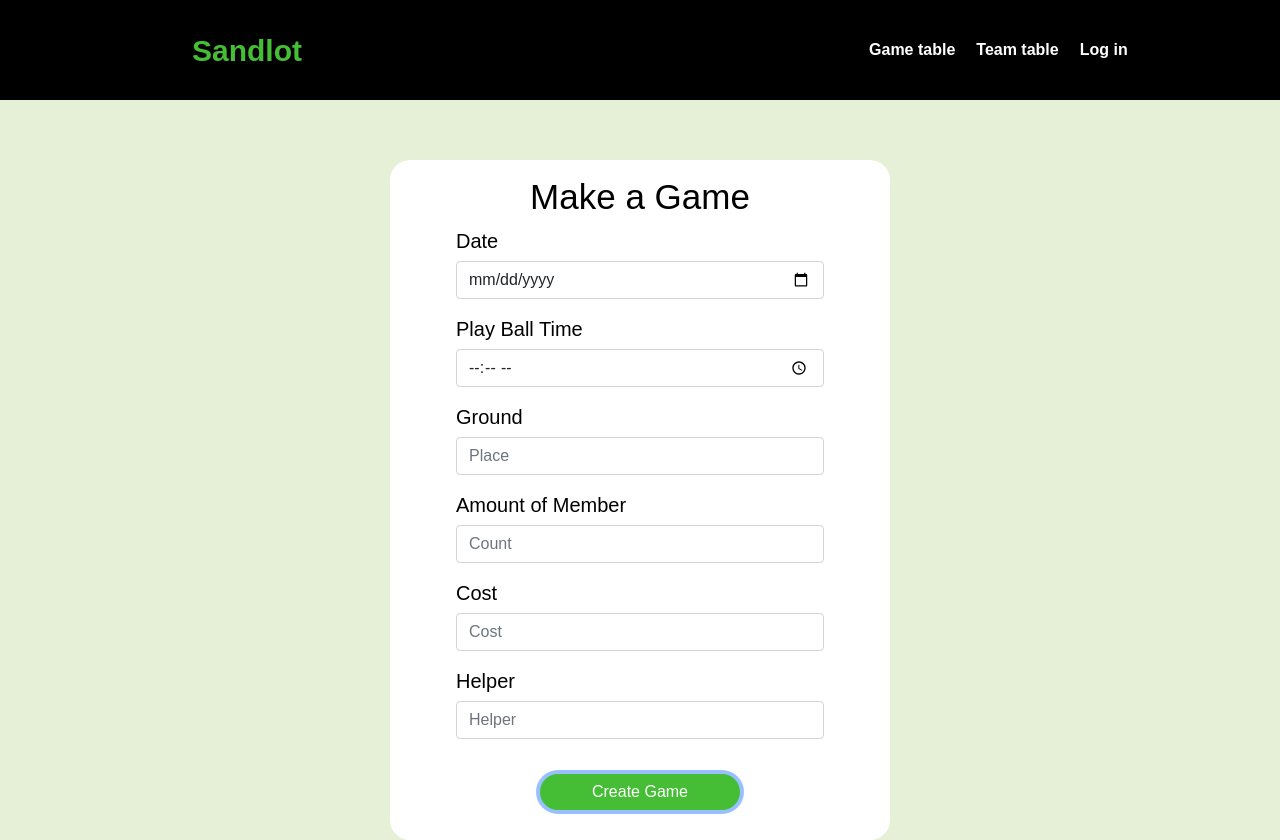
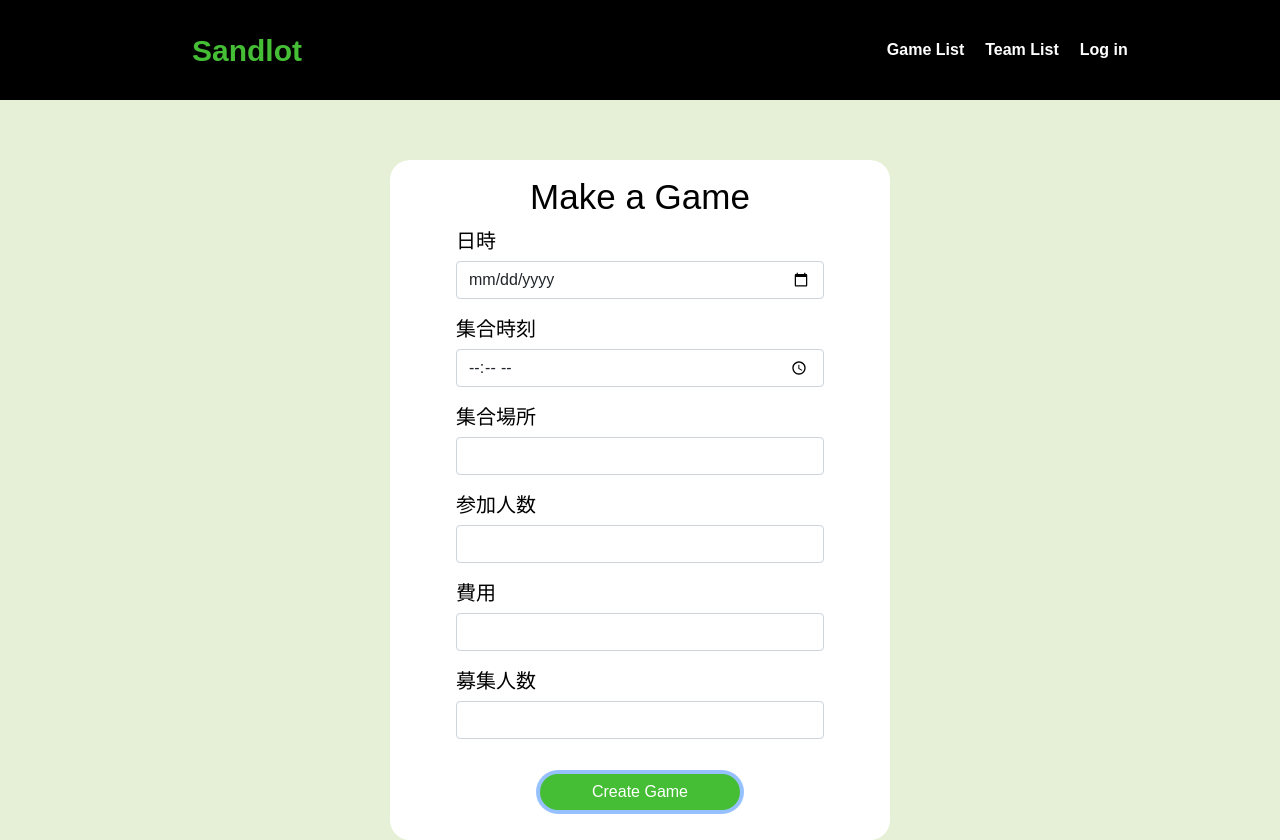
Before and after one commit to kaheiseki/sandlot, a React (Create React App) app: page /creategame in a window 1280 px wide. Built offline with nearby package versions, Linux system fonts and the light colour scheme; no server answers.

Commit message:
translate japanese

```diff
--- a/src/App.js
+++ b/src/App.js
@@ -46,10 +46,10 @@ const App = () => {
         <BrowserRouter>
           <Routes>
             <Route path="/" element={<GameInfo/>}/>
-            <Route path="/gameinfo" element={<GameInfo/>}/>
+            <Route path="/gamelist" element={<GameInfo/>}/>
             <Route path="/myteam" element={<MyTeam/>}/>
             <Route path="/creategame"  element={<CreateGamePost />}/>
-            <Route path="/teamtable" element={<TeamInfo/>}/>
+            <Route path="/teamlist" element={<TeamInfo/>}/>
             <Route path = "/createteam" element = {<AddTeam/>}/>
             <Route path = "/login" element = {<Login/>}/>
             <Route path = "/logout" element = {<Logout/>}/>
--- a/src/components/header/header.js
+++ b/src/components/header/header.js
@@ -11,22 +11,21 @@ const Header = ({isLogin, username}) => {
   const LogOut = () => {
     auth.signOut();
   }
-  console.log(isLogin);
   if(isLogin){
     return(
       <Navbar collapseOnSelect expand="lg" className="header_outline">
-        <Navbar.Brand href="/gameinfo" className="headerText">
+        <Navbar.Brand href="/gamelist" className="headerText">
             Sandlot
         </Navbar.Brand>
         <Navbar.Toggle aria-controls="responsive-navbar-nav" />
         <Navbar.Collapse id="responsive-navbar-nav">
           <div className="header_contents_outline">
             <Nav className="mr-auto">
-              <Nav.Link href="/gameinfo" className="headerContents">Game Table</Nav.Link>
+              <Nav.Link href="/gamelist" className="headerContents">Game List</Nav.Link>
+              <Nav.Link href="/creategame" className="headerContents">Post game</Nav.Link>
+              <Nav.Link href="/teamlist" className="headerContents">Team List</Nav.Link>
               <Nav.Link href="/myteam" className="headerContents">MyTeam</Nav.Link>
-              <Nav.Link href="/creategame" className="headerContents">Post game</Nav.Link>
-              <Nav.Link href="/teamtable" className="headerContents">Team table</Nav.Link>
-              <Nav.Link href="/login" className="headerContents" onClick={()=>LogOut()}>Log out</Nav.Link>
+              <Nav.Link href="/" className="headerContents" onClick={()=>LogOut()}>Log out</Nav.Link>
               <Nav.Link className="headerContents">{username}さん</Nav.Link>
               {/* hoverした時クリッカブルに見える */}
             </Nav>
@@ -37,15 +36,15 @@ const Header = ({isLogin, username}) => {
   }else{
     return(
       <Navbar collapseOnSelect expand="lg" className="header_outline">
-        <Navbar.Brand href="/gameinfo" className="headerText">
+        <Navbar.Brand href="/gamelist" className="headerText">
             Sandlot
         </Navbar.Brand>
         <Navbar.Toggle aria-controls="responsive-navbar-nav" />
         <Navbar.Collapse id="responsive-navbar-nav">
           <div className="header_contents_outline">
             <Nav className="mr-auto">
-              <Nav.Link href="/gameinfo" className="headerContents">Game table</Nav.Link>
-              <Nav.Link href="/teamtable" className="headerContents">Team table</Nav.Link>
+              <Nav.Link href="/gamelist" className="headerContents">Game List</Nav.Link>
+              <Nav.Link href="/teamlist" className="headerContents">Team List</Nav.Link>
               <Nav.Link href="/login" className="headerContents">Log in</Nav.Link>
 
             </Nav>
--- a/src/pages/create_game_post/create_game_post.js
+++ b/src/pages/create_game_post/create_game_post.js
@@ -67,7 +67,7 @@ export const CreateGamePost = () => {
             Make a Game
           </Card.Title>
           <div className='form-group'>
-            <label>Date</label>
+            <label>日時</label>
             <input
               className='form-control'
               type="date"
@@ -79,7 +79,7 @@ export const CreateGamePost = () => {
             />
           </div>
           <div className='form-group'>
-            <label>Play Ball Time</label>
+            <label>集合時刻</label>
             <input
               className='form-control'
               type="time"
@@ -91,10 +91,9 @@ export const CreateGamePost = () => {
             />
           </div>
           <div className='form-group'>
-            <label>Ground</label>
+            <label>集合場所</label>
             <input
               className='form-control'
-              placeholder="Place"
               onChange={(event) => {
                 setNewPlace(event.target.value);
               }}
@@ -102,11 +101,10 @@ export const CreateGamePost = () => {
             />
           </div>
           <div className='form-group'>
-            <label>Amount of Member</label>
+            <label>参加人数</label>
             <input
               className='form-control'
               type="number"
-              placeholder="Count"
               onChange={(event) => {
                 setNewCount(event.target.value);
               }}
@@ -114,11 +112,10 @@ export const CreateGamePost = () => {
             />
           </div>
           <div className='form-group'>
-            <label>Cost</label>
+            <label>費用</label>
             <input
               className='form-control'
               type="number"
-              placeholder="Cost"
               onChange={(event) => {
                 setNewCost(event.target.value);
               }}
@@ -126,10 +123,9 @@ export const CreateGamePost = () => {
             />
           </div>
           <div className='form-group'>
-            <label>Helper</label>
+            <label>募集人数</label>
             <input
               className='form-control'
-              placeholder="Helper"
               onChange={(event) => {
                 setNewHelper(event.target.value);
               }}
--- a/src/pages/index/gameinfo.js
+++ b/src/pages/index/gameinfo.js
@@ -36,7 +36,7 @@ const GameInfo = () => {
   return(
     <div>
       <div className="gameInfoTitle">
-        Game Info
+        Game List
       </div>
       <div className="container">
         {games.map((game, index) => {
@@ -51,7 +51,7 @@ const GameInfo = () => {
                     <Card.Text>日時: {game.date}</Card.Text>
                     {/* この日付機能うまくできてない */}
                   </Card.Body>
-                  <Button onClick={()=>handleShow(index)}>Detail</Button>
+                  <Button onClick={()=>handleShow(index)}>詳細を見る</Button>
                 </Card>
               </div>
               {/* modalについての記述 */}
--- a/src/pages/my_team/my_team.js
+++ b/src/pages/my_team/my_team.js
@@ -38,6 +38,7 @@ export const MyTeam = () => {
       captain: captain
     });
   };
+  console.log(teamname);
 
   return (
     <div className='my_team_outline'>
@@ -47,7 +48,7 @@ export const MyTeam = () => {
             My team
           </Card.Title>
           <div className='form-group'>
-            <label>Team Name</label>
+            <label>チーム名</label>
             <input
               className='form-control'
               defaultValue={teamname}
@@ -57,7 +58,7 @@ export const MyTeam = () => {
             />
           </div>
           <div className='form-group'>
-            <label>Home Ground</label>
+            <label>本拠地</label>
             <input
               className='form-control'
               defaultValue = {place}
@@ -67,7 +68,7 @@ export const MyTeam = () => {
             />
           </div>
           <div className='form-group'>
-            <label>Amount of Member</label>
+            <label>メンバー数</label>
             <input
               className='form-control'
               type="number"
@@ -78,7 +79,7 @@ export const MyTeam = () => {
             />
           </div>
           <div className='form-group'>
-            <label>Captain</label>
+            <label>代表者</label>
             <input
               className='form-control'
               defaultValue={captain}
--- a/src/pages/signup/signup.css
+++ b/src/pages/signup/signup.css
@@ -26,3 +26,8 @@
   margin-top: 10px;
   text-align: center;
 }
+
+.attention_for_signup{
+  margin-top: 10px;
+  text-align: center;
+}
--- a/src/pages/signup/signup.js
+++ b/src/pages/signup/signup.js
@@ -118,6 +118,9 @@ export const SignUp = () => {
         </Card.Body>
       </Card>
       <div>
+        <p className='attention_for_signup'>
+          登録したメールメールアドレスは他のユーザーに公開されます。
+        </p>
         <p className='jump_for_login'>
           Already have an account? <a href="/login">Log in</a>
         </p>
--- a/src/pages/team_table/teaminfo.js
+++ b/src/pages/team_table/teaminfo.js
@@ -39,7 +39,7 @@ const TeamInfo = () => {
   return(
     <div>
       <div className="gameInfoTitle">
-        Team Table
+        Team List
       </div>
       <div className="container">
         {teams.map((team,index) => {
@@ -52,7 +52,7 @@ const TeamInfo = () => {
                     <Card.Text>チーム人数: {team.count}</Card.Text>
                     <Card.Text>場所: {team.place}</Card.Text>
                   </Card.Body>
-                  <Button style = {{width:"120px"}} onClick={()=>handleShow(index)}>Detail</Button>
+                  <Button style = {{width:"120px"}} onClick={()=>handleShow(index)}>詳細を見る</Button>
                 </Card>
               </div>
               {/* modalについての記述 */}
```
